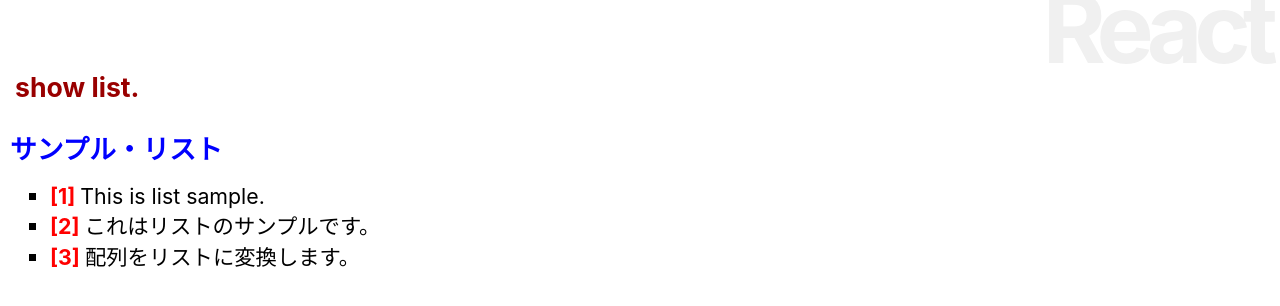
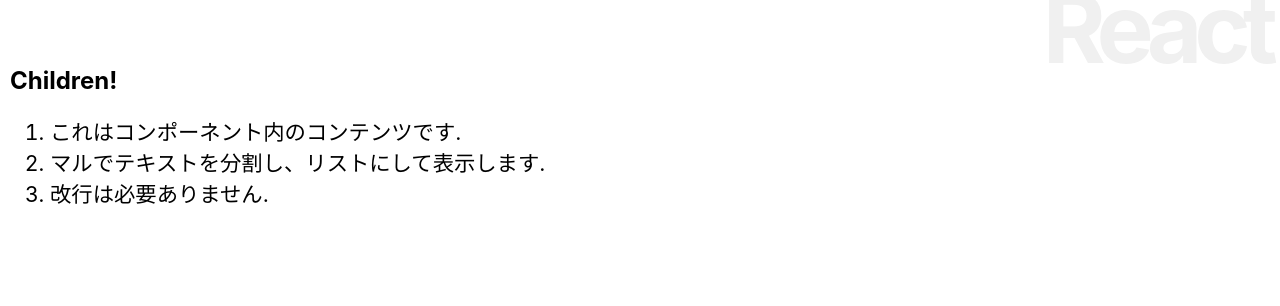
Before and after one commit to naoki1026/reactjs_nextjs, a React (Create React App) app in the folder react_app/: page / in a window 1280 px wide. Shown: the top 306 px of the page. Built offline with nearby package versions, Linux system fonts and the light colour scheme.

Commit message:
168ページまで

```diff
--- a/react_app/src/App.js
+++ b/react_app/src/App.js
@@ -4,11 +4,7 @@
 
 
 class App extends Component {
-  data = [
-    "This is list sample.",
-    "これはリストのサンプルです。",
-    "配列をリストに変換します。"
-  ];
+  input = '';
 
 
   msgStyle = {
@@ -22,70 +18,64 @@
   constructor(props){
     super(props);
     this.state = {
-      list:this.data
+      message:'type your name:'
     };
+    this.doChange = this.doChange.bind(this);
+    this.doSubmit = this.doSubmit.bind(this);
   }
 
 
+  doChange(event) {
+    this.input = event.target.value;
+  }
+
+
+  doSubmit(event) {
+    this.setState({
+      message: 'Hello, ' + this.input + '!!'
+    });
+    event.preventDefault();
+  }
   render(){
     return <div>
       <h1>React</h1>
-      <h2 style={this.msgStyle}>show list.</h2>
-      <List title="サンプル・リスト" data={this.data} />
+      <Message title="Children!">
+        これはコンポーネント内のコンテンツです。
+        マルでテキストを分割し、リストにして表示します。
+        改行は必要ありません。
+      </Message>
     </div>;
   }
+
+
 }
 
 
-class List extends Component {
-  number = 1;
-
-
-  title = {
-    fontSize:"20pt",
-    fontWeight:"bold",
-    color:"blue",
-  };
-
-
-  render(){
-    let data = this.props.data;
-     return (
-      <div>
-       <p style={this.title}>{this.props.title}</p>
-        <ul>
-          {data.map((item) =>
-            <Item number={this.number++} value={item}
-              key={this.number} />
-          )}
-        </ul>
-      </div>
-    );
-  }
-}
-
-
-class Item extends Component {
+class Message extends Component {
   li = {
-    listStyleType:"square",
     fontSize:"16pt",
     color:"#06",
     margin:"0px",
     padding: "0px",
   }
-  num = {
-    fontWeight:"bold",
-    color:"red"
-  }
 
 
   render(){
-    return (
-      <li style={this.li}>
-        <span style={this.num}>[{this.props.number}] </span>
-          {this.props.value}
-      </li>
+    let content = this.props.children;
+    let arr = content.split('。');
+    let arr2 = [];
+    for(let i = 0;i < arr.length;i++){
+      if (arr[i].trim() != ''){
+        arr2.push(arr[i]);
+      }
+    }
+    let list = arr2.map((value,key)=>(
+      <li style={this.li} key={key}>{value}.</li>)
     );
+    return <div>
+      <h2>{this.props.title}</h2>
+      <ol>{list}</ol>
+    </div>
   }
 }
 
```
